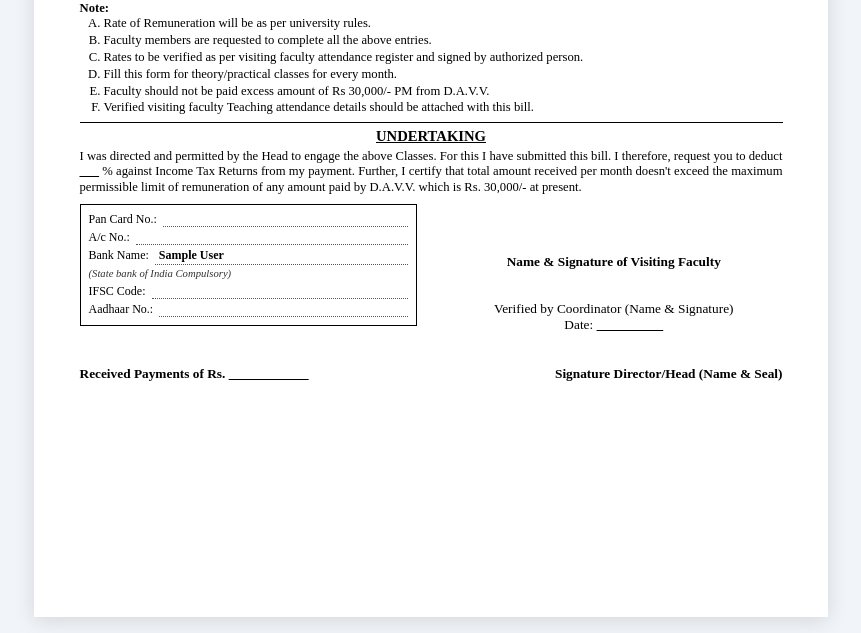
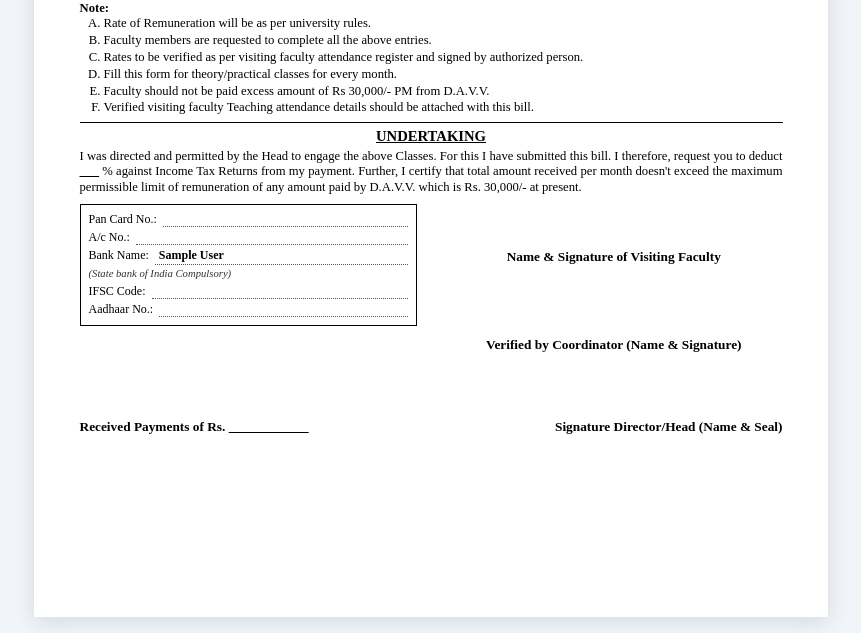
Before and after one commit to holycompile/SDSF_Faculty_Portal, a PHP site: page /admin/reports/annexure_iv.php?faculty_id=1 in a window 1280 px wide. Shown: the part 606-1239 px from the top of the page, without its empty margins (209-1070 px from the left). Run offline with PHP 8.4, Linux system fonts and the light colour scheme; the visitor is signed in with stand-in values (Sample User, id 1); data that the repository does not hold is empty.

Commit message:
Annexure Update

```diff
--- a/admin/reports/annexure_iv.php
+++ b/admin/reports/annexure_iv.php
@@ -282,19 +282,19 @@ body {
     display: flex;
     flex-direction: column;
     justify-content: space-between;
-    height: 130px;
+    min-height: 150px;
     font-size: 10pt;
     text-align: center;
 }
 .sig-name {
-    margin-top: 25px;
+    margin-top: 10px;
     font-weight: 600;
 }
 .final-footer-line {
     display: flex;
     justify-content: space-between;
     align-items: flex-end;
-    margin-top: 12px;
+    margin-top: 35px;
     font-size: 10pt;
     font-weight: bold;
 }
@@ -459,13 +459,12 @@ body {
 
         <div class="sigs-right">
             <div class="sig-name">
-                <div style="height:25px;"></div>
+                <div style="height:35px;"></div>
                 Name &amp; Signature of Visiting Faculty
             </div>
-            <div>
-                <div style="height:20px;"></div>
-                Verified by Coordinator (Name &amp; Signature)<br>
-                Date: <u><?= !empty($displaySubmissionDate) ? $displaySubmissionDate : '&nbsp;&nbsp;&nbsp;&nbsp;&nbsp;&nbsp;&nbsp;&nbsp;&nbsp;&nbsp;&nbsp;&nbsp;&nbsp;&nbsp;&nbsp;&nbsp;&nbsp;&nbsp;&nbsp;&nbsp;' ?></u>
+            <div style="font-weight:600;">
+                <div style="height:35px;"></div>
+                Verified by Coordinator (Name &amp; Signature)
             </div>
         </div>
     </div>
@@ -474,7 +473,7 @@ body {
     <div class="final-footer-line">
         <div>Received Payments of Rs. <u>&nbsp;&nbsp;&nbsp;&nbsp;&nbsp;&nbsp;&nbsp;&nbsp;&nbsp;&nbsp;&nbsp;&nbsp;&nbsp;&nbsp;&nbsp;&nbsp;&nbsp;&nbsp;&nbsp;&nbsp;&nbsp;&nbsp;&nbsp;&nbsp;</u></div>
         <div style="text-align:right;">
-            <div style="height:20px;"></div>
+            <div style="height:30px;"></div>
             Signature Director/Head (Name &amp; Seal)
         </div>
     </div>
```
